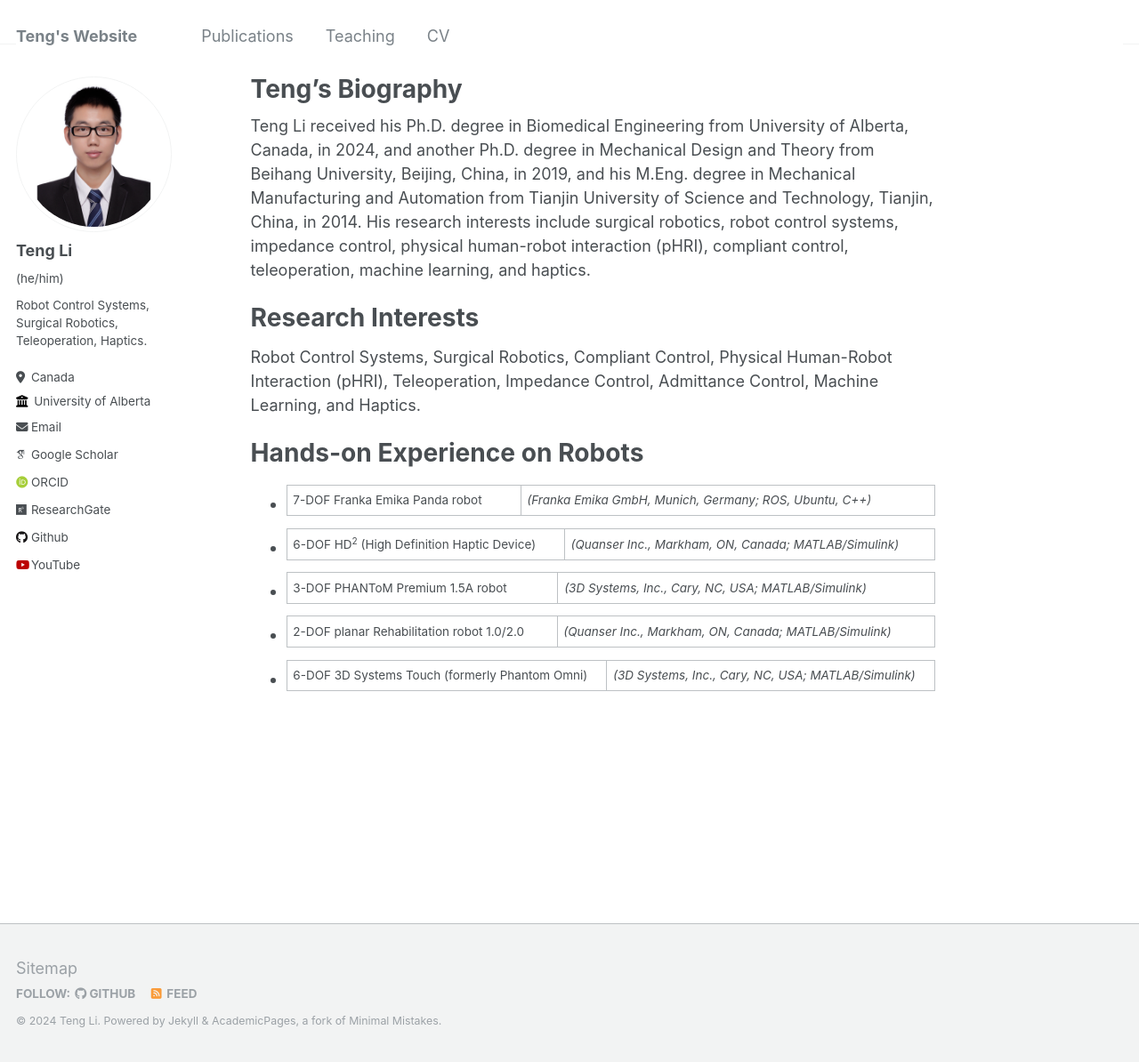
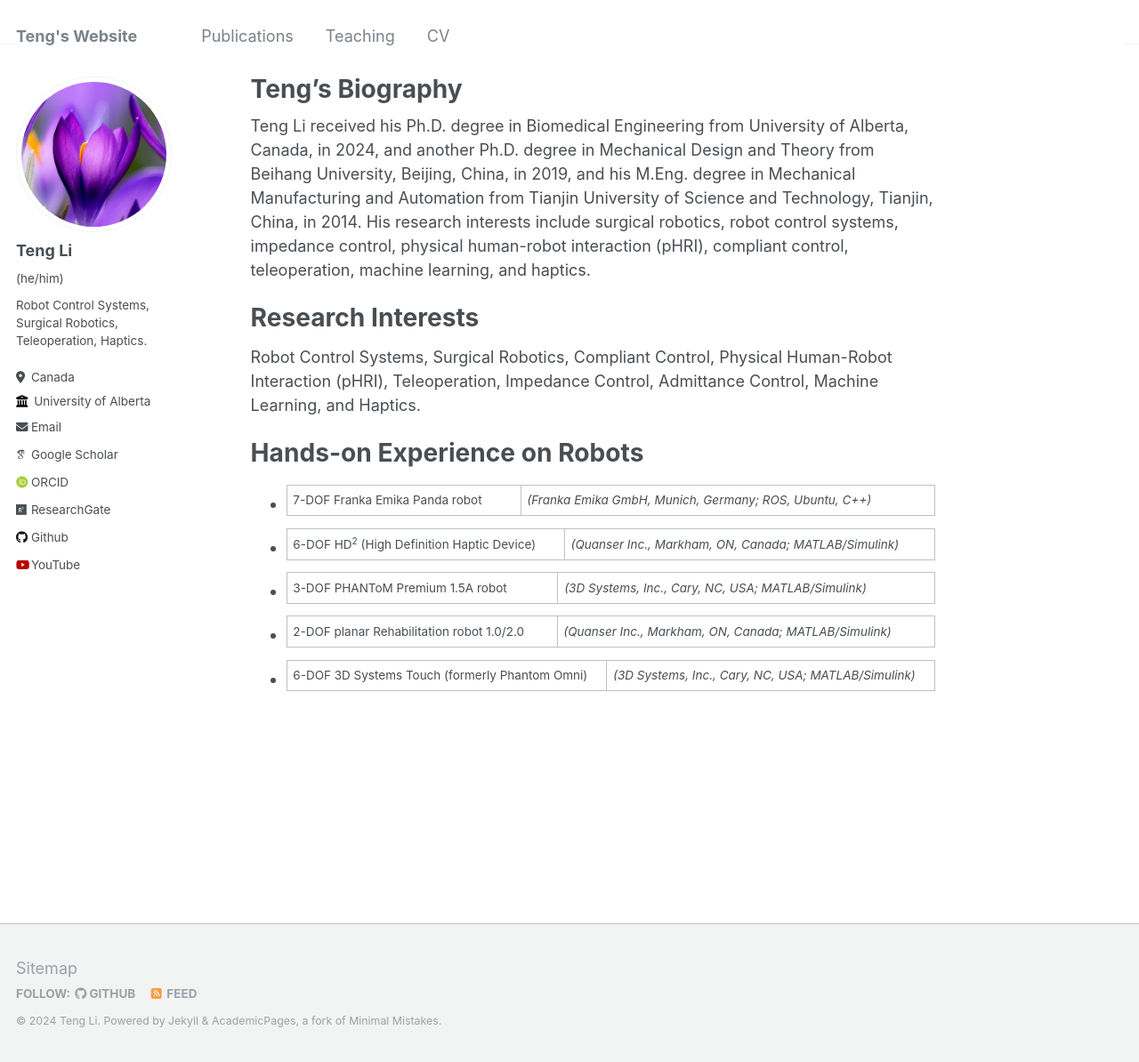
Before and after one commit to teng4/teng4.github.io, a Jekyll site: the page built from _pages/about.md, in a window 1280 px wide and 1194 px high. Shown: the whole window at 89% size. Built offline with Jekyll 4.4.1, drawn with Linux system fonts in a browser that asks for light colours; some web fonts are replaced.

Commit message:
Update _config.yml

```diff
--- a/_config.yml
+++ b/_config.yml
@@ -21,7 +21,7 @@
 #               Additional customization can be done by editing /_includes/author-profile.html
 author:
   # Biographic information
-  avatar           : "profile.png" #"20230320_720x720.png" #"flower_lotus01_500x500.png" #"profile.png" #"flower_tulips01.jpg"  #"profile.png"
+  avatar           : "20230320_720x720.png" #"20230320_720x720.png" #"flower_lotus01_500x500.png" #"profile.png" #"flower_tulips01.jpg"  #"profile.png"
   name             : "Teng Li"  #"Your Sidebar Name"
   pronouns         : "(he/him)" # example: "she/her"
   bio              : "Robot Control Systems, Surgical Robotics, Teleoperation, Haptics." # "Short biography for the left-hand sidebar"
```
